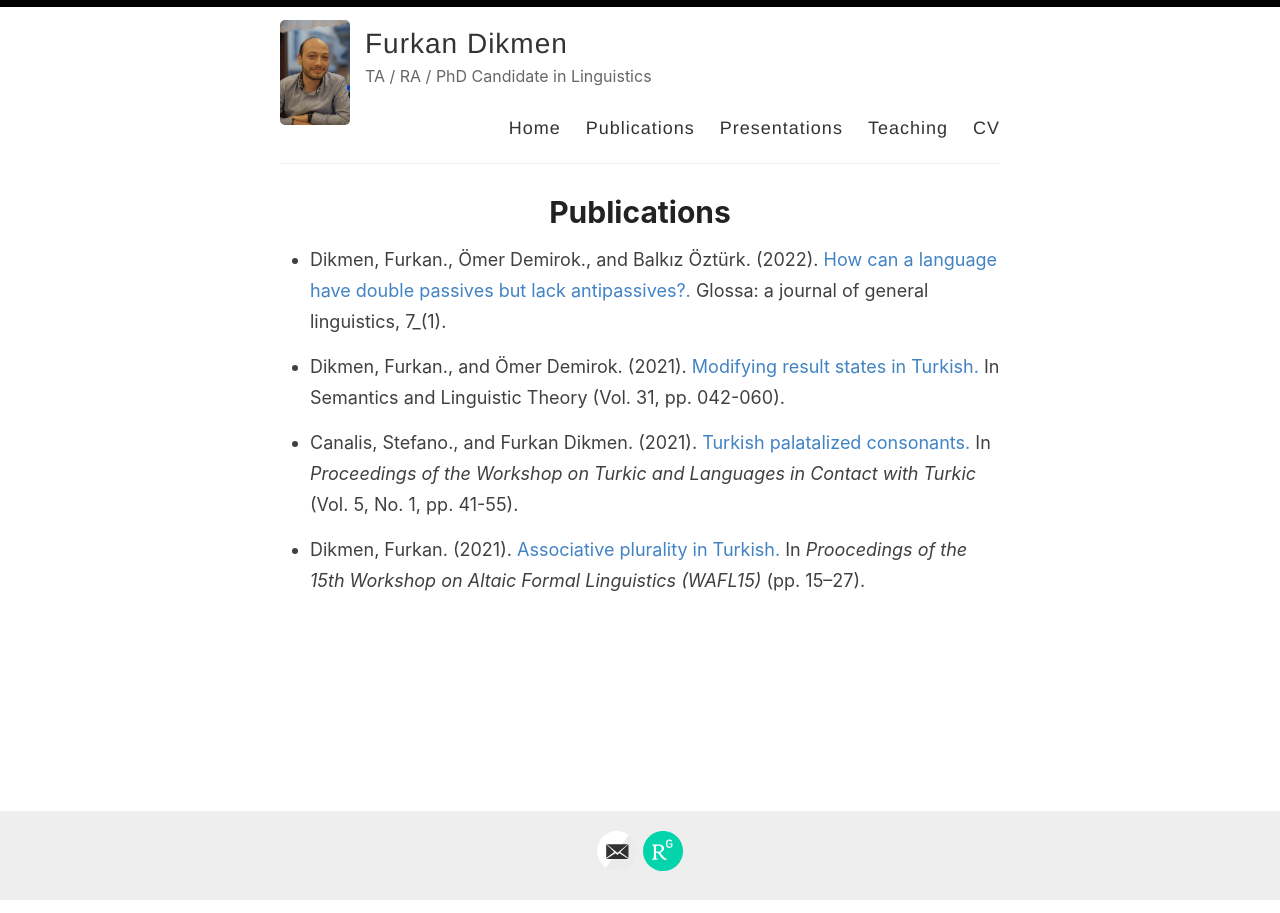
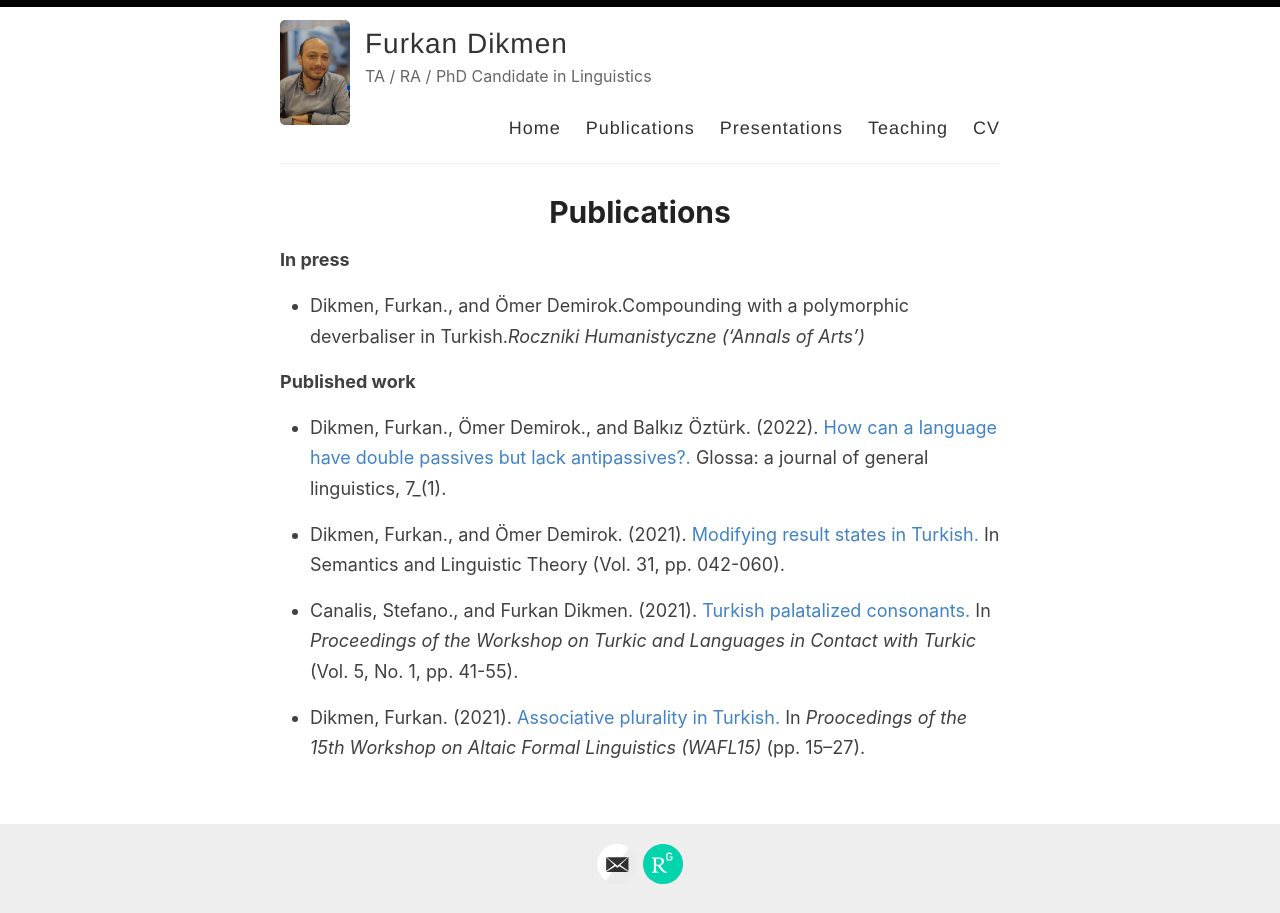
Before and after one commit to furkandikmen/furkandikmen.github.io, a Jekyll site: the page built from _pages/publications.md, in a window 1280 px wide. Built offline with Jekyll 4.4.1, drawn with Linux system fonts in a browser that asks for light colours.

Commit message:
Update publications.md

```diff
--- a/_pages/publications.md
+++ b/_pages/publications.md
@@ -3,6 +3,12 @@ layout: page
 title: Publications
 permalink: /publications/
 ---
+
+**In press**
+
+- Dikmen, Furkan., and Ömer Demirok.Compounding with a polymorphic deverbaliser in Turkish._Roczniki Humanistyczne ('Annals of Arts')_
+
+**Published work**
 
 - Dikmen, Furkan., Ömer Demirok., and Balkız Öztürk. (2022). [How can a language have double passives but lack antipassives?.](https://www.glossa-journal.org/article/id/6553/){:target="_blank" rel="noopener noreferrer"} Glossa: a journal of general linguistics, 7_(1).
 
```
